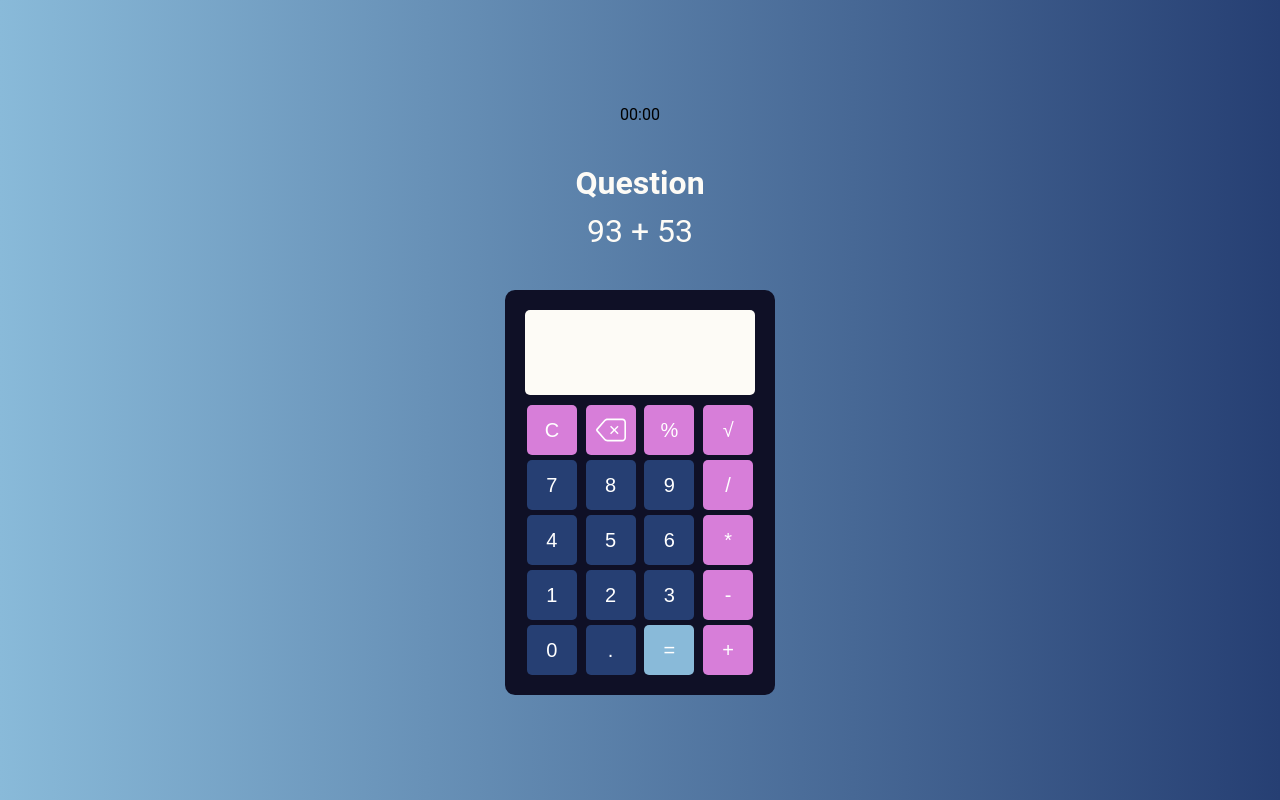
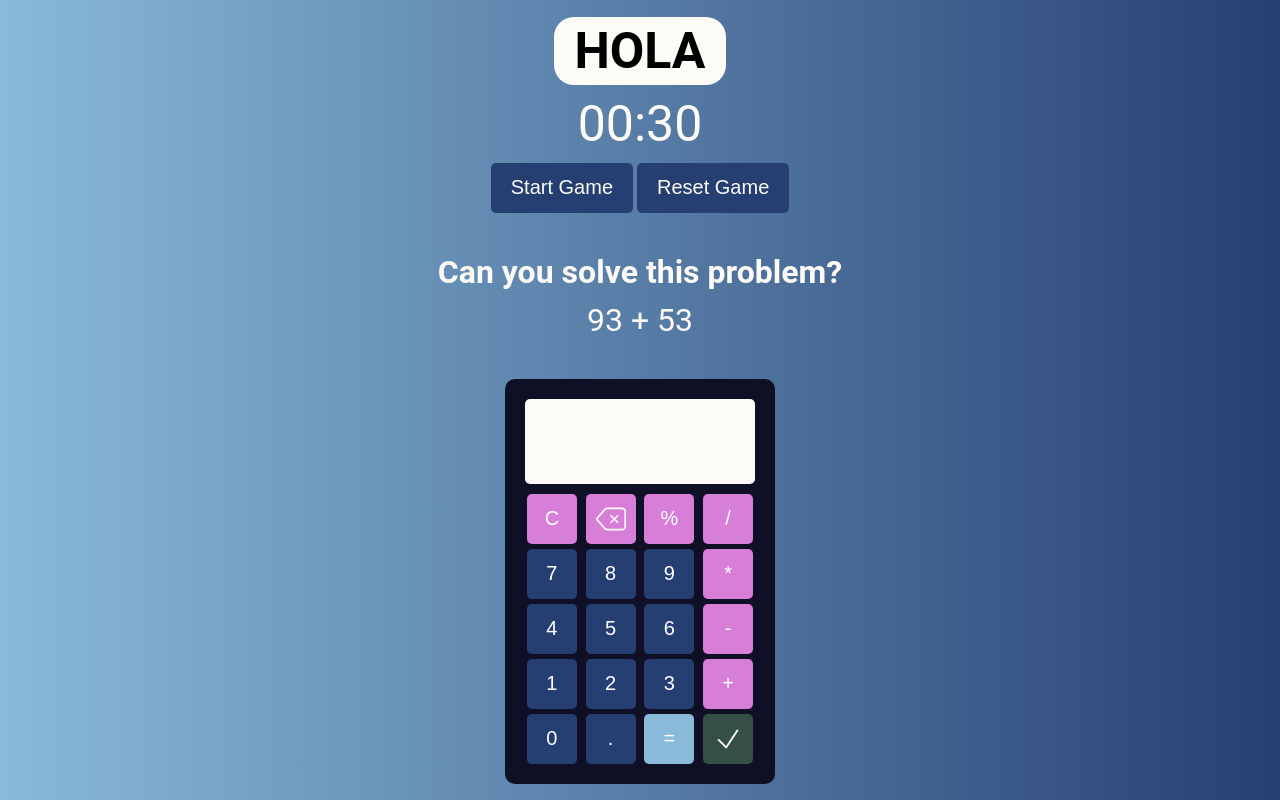
Before and after one commit to GonzDv/Calculator-game, a plain HTML site: page index.html in a window 1280 px wide. Drawn offline with Linux system fonts and the light colour scheme.

Commit message:
new features

```diff
--- a/index.html
+++ b/index.html
@@ -9,9 +9,18 @@
 	</head>
 	<body>
 		<main class="main-container">
-			<section class="timer">00:00</section>
+			<section class="timer-container">
+				<span class="alert">hola</span>
+				<span class="timer"></span>
+				<div class="btn-game">
+					<button onclick="countdown()" class="start-timer btn-timer">
+						Start Game
+					</button>
+					<button class="stop-timer btn-timer">Reset Game</button>
+				</div>
+			</section>
 			<section class="question-container">
-				<h1 class="question">Question</h1>
+				<h1 class="question">Can you solve this problem?</h1>
 				<div class="problem"></div>
 			</section>
 			<section class="calculator">
@@ -58,27 +67,42 @@
 						</svg>
 					</button>
 					<button class="operator" value="%">%</button>
-					<button class="operator" value="sqrt">√</button>
+					<button class="operator" value="/">/</button>
 
 					<button class="number" value="7">7</button>
 					<button class="number" value="8">8</button>
 					<button class="number" value="9">9</button>
-					<button class="operator" value="/">/</button>
+					<button class="operator" value="*">*</button>
 
 					<button class="number" value="4">4</button>
 					<button class="number" value="5">5</button>
 					<button class="number" value="6">6</button>
-					<button class="operator" value="*">*</button>
+					<button class="operator" value="-">-</button>
 
 					<button class="number" value="1">1</button>
 					<button class="number" value="2">2</button>
 					<button class="number" value="3">3</button>
-					<button class="operator" value="-">-</button>
+					<button class="operator" value="+">+</button>
 
 					<button class="number" value="0">0</button>
 					<button class="number" value=".">.</button>
 					<button id="equal" value="equal">=</button>
-					<button class="operator" value="+">+</button>
+					<button class="check" value="check">
+						<svg
+							xmlns="http://www.w3.org/2000/svg"
+							fill="none"
+							viewBox="0 0 24 24"
+							stroke-width="1.5"
+							stroke="currentColor"
+							class="w-6 h-6"
+						>
+							<path
+								stroke-linecap="round"
+								stroke-linejoin="round"
+								d="m4.5 12.75 6 6 9-13.5"
+							/>
+						</svg>
+					</button>
 				</div>
 			</section>
 		</main>
--- a/script.js
+++ b/script.js
@@ -4,6 +4,10 @@ const result = document.querySelector('.result');
 const operator = document.querySelectorAll('.operator');
 const solve = document.querySelector('.operation');
 const problem = document.querySelector('.problem');
+const timer = document.querySelector('.timer');
+const stopTimer = document.querySelector('.stop-timer');
+const startTimer = document.querySelector('.start-timer');
+const alertResult = document.querySelector('.alert');
 
 let currentNumber = '';
 let previusNumber = '';
@@ -36,7 +40,7 @@ function operations(value) {
 		previusNumber = '';
 	} else if (value === 'equal') {
 		operation();
-		checkAnswer();
+
 		calculateResult();
 	} else if (value === 'backspace') {
 		currentNumber = currentNumber.slice(0, -1);
@@ -46,8 +50,8 @@ function operations(value) {
 		if (!currentNumber.includes('.')) {
 			currentNumber += value;
 		}
-	} else if (value === 'sqrt') {
-		currentNumber = Math.sqrt(currentNumber);
+	} else if (value === 'check') {
+		checkAnswer();
 	} else {
 		currentNumber += value;
 	}
@@ -73,20 +77,43 @@ function updateresult() {
 	}
 }
 
-let num1,num2
+let num1, num2;
 
 num1 = Math.floor(Math.random() * 100);
 num2 = Math.floor(Math.random() * 100);
 problem.textContent = `${num1} + ${num2}`;
 
-function checkAnswer(){
+function checkAnswer() {
 	let answer = document.querySelector('.result').textContent;
-	if(answer == num1 + num2){
-		alert('Correct');
+	if (answer == num1 + num2) {
+		alertResult.innerHTML = 'Correct';
+		alertResult.classList.add('correct');
+		alertResult.classList.remove('incorrect');
 		num1 = Math.floor(Math.random() * 100);
 		num2 = Math.floor(Math.random() * 100);
 		problem.textContent = `${num1} + ${num2}`;
 	} else {
-		alert('Incorrect');
+		alertResult.innerHTML = 'Incorrect';
+		alertResult.classList.add('incorrect');
+		alertResult.classList.remove('correct');
 	}
 }
+
+// timer
+timer.innerHTML = '00:30';
+function countdown() {
+	let time = 30;
+	let interval = setInterval(function () {
+		timer.innerHTML = '00:' + time;
+		time--;
+
+		if (time < 0) {
+			clearInterval(interval);
+			alert('Time is up');
+		}
+	}, 1000);
+	stopTimer.addEventListener('click', () => {
+		clearInterval(interval);
+		timer.innerHTML = '00:30';
+	});
+}
--- a/style.css
+++ b/style.css
@@ -16,6 +16,41 @@ main {
 	height: 100vh;
 	flex-direction: column;
 	gap: 40px;
+}
+.alert {
+	font-size: 50px;
+	font-weight: bold;
+	text-transform: uppercase;
+	background-color: #fdfbf6;
+	padding: 5px 20px;
+	border-radius: 20px;
+}
+.correct {
+	color: #25d366;
+}
+.incorrect {
+	color: red;
+}
+.timer-container {
+	display: grid;
+	place-items: center;
+	gap: 10px;
+}
+.btn-game {
+	flex-direction: row;
+}
+.timer-container button {
+	background-color: #263f73;
+	color: #fdfbf6;
+	border: none;
+	border-radius: 5px;
+	padding: 10px 20px;
+	cursor: pointer;
+	width: auto;
+}
+.timer-container .timer {
+	font-size: 50px;
+	color: #fdfbf6;
 }
 .question-container {
 	display: grid;
@@ -88,6 +123,13 @@ button.operator {
 button#equal {
 	background-color: #89bad9;
 }
+.check {
+	background-color: #89d99450;
+}
+.check:hover {
+	color: #fdfbf6;
+	background-color: #89d994;
+}
 button:hover {
 	background-color: #f2c4eb;
 	color: #0f1026;
```
